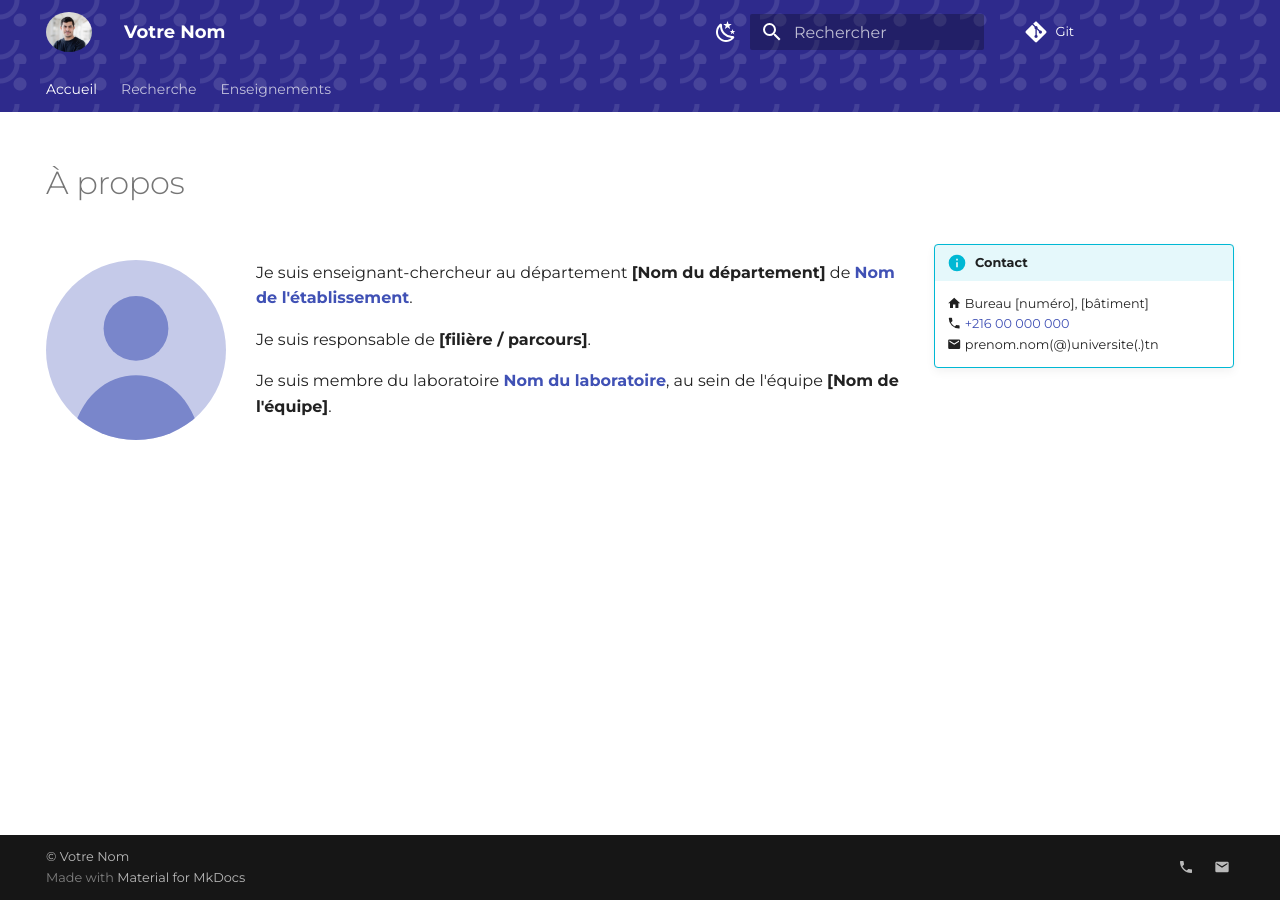
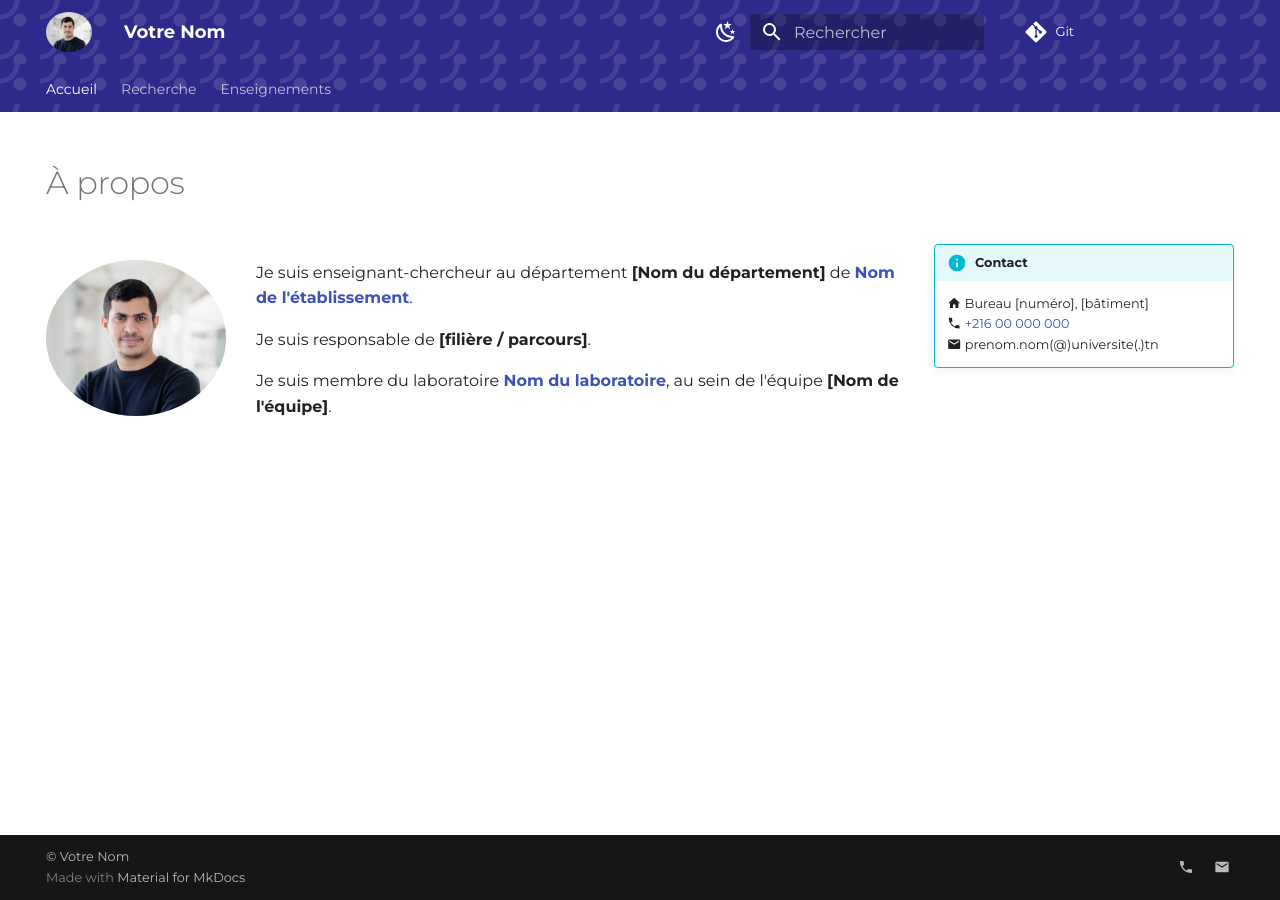
Before and after one commit to DRIDIMourad/.github.io, an MkDocs documentation site: the page built from docs/index.md, in a window 1280 px wide. Built offline with MkDocs 1.6.1 and Material for MkDocs 9.7.7, drawn with Linux system fonts in a browser that asks for light colours; comment, search, counter and statistics services are not loaded.

Commit message:
Change photo format from SVG to PNG

```diff
--- a/docs/index.md
+++ b/docs/index.md
@@ -8,7 +8,7 @@ hide:
 
 <div class="grid-about" markdown>
 
-![Photo](assets/photo.svg){ .photo }
+![Photo](assets/photo.PNG){ .photo }
 
 <div markdown>
 Je suis enseignant-chercheur au département **[Nom du département]** de
```
